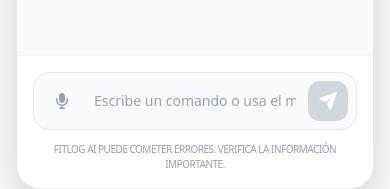
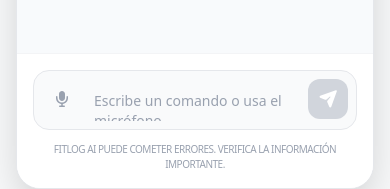
Before and after one commit to farcuad/frontend-gym, a React (Vite) app: page /home/chat in a window 390 px wide. Shown: the part 605-794 px from the top of the page. Built offline with nearby package versions, Linux system fonts and the light colour scheme; no server answers.

Commit message:
Agregado icon y bugs arreglado de chatbot

```diff
--- a/index.html
+++ b/index.html
@@ -3,6 +3,7 @@
   <head>
     <meta charset="UTF-8" />
     <meta name="viewport" content="width=device-width, initial-scale=1.0" />
+    <link rel="icon" href="./src/assets/iconFitLog.png" type="">
     <title>Fit Log</title>
   </head>
   <body>
--- a/src/components/Header.tsx
+++ b/src/components/Header.tsx
@@ -98,7 +98,7 @@
 
           {/* Cuadro de notificaciones */}
           {isNotificationOpen && (
-            <div className="absolute right-0 mt-3 w-96 rounded-xl bg-white shadow-2xl border border-gray-100 z-50 overflow-hidden animate-in fade-in zoom-in duration-200">
+  <div className="absolute right-0 mt-3 w-[calc(100vw-2rem)] sm:w-96 rounded-xl bg-white shadow-2xl border border-gray-100 z-50 overflow-hidden animate-in fade-in zoom-in duration-200">
     <div className="p-4 border-b bg-gray-50/50 flex justify-between items-center">
       <h3 className="font-bold text-gray-800">Membresías Vencidas</h3>
       {alertData && (
@@ -116,19 +116,19 @@
       ) : alertData && alertData.clients && alertData.clients.length > 0 ? (
         alertData.clients.map((client, index) => (
           <div key={index} className="w-full p-4 flex gap-3 hover:bg-gray-50 transition-colors border-b border-gray-50 last:border-0">
-                      <div className="mt-1 text-amber-500">
+            <div className="mt-1 text-amber-500 flex-shrink-0">
               <FontAwesomeIcon icon={faExclamationTriangle} />
             </div>
-                      <div className="flex-1">
-                        <p className="text-sm font-semibold text-gray-900">{client.name}</p>
-                        <p className="text-xs text-gray-500">{client.plan_name}</p>
-                        <div className="flex items-center gap-3 mt-1">
-                          <span className="text-[10px] text-rose-500 font-medium">
+            <div className="flex-1 min-w-0">
+              <p className="text-sm font-semibold text-gray-900 truncate">{client.name}</p>
+              <p className="text-xs text-gray-500 truncate">{client.plan_name}</p>
+              <div className="flex flex-wrap items-center gap-x-3 gap-y-1 mt-1">
+                <span className="text-[10px] text-rose-500 font-medium whitespace-nowrap">
                   Vencido: {formatDate(client.fecha_vencimiento)}
                 </span>
                 <a
                   href={`tel:${client.phone}`}
-                            className="text-[10px] text-teal-600 font-medium flex items-center gap-1 hover:underline"
+                  className="text-[10px] text-teal-600 font-medium flex items-center gap-1 hover:underline whitespace-nowrap"
                 >
                   <FontAwesomeIcon icon={faPhone} className="text-[8px]" />
                   {client.phone}
--- a/src/views/ChatAi.tsx
+++ b/src/views/ChatAi.tsx
@@ -140,30 +140,46 @@
 
       {/* INPUT / ÁREA DE ESCRITURA */}
       <div className="p-4 bg-white border-t border-gray-100">
-        <form onSubmit={handleSend} className="flex items-center gap-3 bg-gray-50 p-2 rounded-2xl border border-gray-200 focus-within:border-teal-400 focus-within:ring-1 focus-within:ring-teal-400 transition-all">
+        <form
+          onSubmit={handleSend}
+          className="flex items-end gap-3 bg-gray-50 p-2 rounded-2xl border border-gray-200 focus-within:border-teal-400 focus-within:ring-2 focus-within:ring-teal-400/20 focus-within:bg-white transition-all outline-none"
+        >
 
           <button
             type="button"
             onClick={handleVoiceInput}
-            className={`flex items-center justify-center size-10 rounded-xl transition-all ${
+            className={`flex items-center justify-center size-10 rounded-xl transition-all mb-0.5 ${
               isListening ? "bg-red-500 text-white shadow-lg shadow-red-200" : "text-gray-400 hover:bg-gray-200 hover:text-gray-600"
             }`}
           >
             <FontAwesomeIcon icon={isListening ? faMicrophoneSlash : faMicrophone} />
           </button>
 
-          <input
-            type="text"
+          <textarea
             value={input}
-            onChange={(e) => setInput(e.target.value)}
+            onChange={(e) => {
+              setInput(e.target.value);
+              // Auto-resize
+              e.target.style.height = 'inherit';
+              e.target.style.height = `${Math.min(e.target.scrollHeight, 150)}px`;
+            }}
+            onKeyDown={(e) => {
+              if (e.key === 'Enter' && !e.shiftKey) {
+                e.preventDefault();
+                handleSend(e as any);
+                // Reset height
+                (e.target as HTMLTextAreaElement).style.height = 'inherit';
+              }
+            }}
             placeholder={isListening ? "Escuchando tu voz..." : "Escribe un comando o usa el micrófono..."}
-            className="flex-1 bg-transparent border-none focus:ring-0 text-sm text-gray-700 placeholder:text-gray-400"
+            className="flex-1 bg-transparent border-none focus:ring-0 text-sm text-gray-700 placeholder:text-gray-400 resize-none py-2.5 min-h-[40px] max-h-[150px] outline-none"
+            rows={1}
           />
 
           <button
             type="submit"
             disabled={!input.trim()}
-            className="flex items-center justify-center size-10 bg-teal-600 text-white rounded-xl hover:bg-teal-700 disabled:bg-gray-300 disabled:shadow-none shadow-lg shadow-teal-100 transition-all"
+            className="flex items-center justify-center size-10 bg-teal-600 text-white rounded-xl hover:bg-teal-700 disabled:bg-gray-300 disabled:shadow-none shadow-lg shadow-teal-100 transition-all mb-0.5"
           >
             <FontAwesomeIcon icon={faPaperPlane} className="size-4" />
           </button>
```
Also changed, not shown: src/assets/iconFitLog.png (added). Lines whose indentation alone changed are shown as unchanged.
